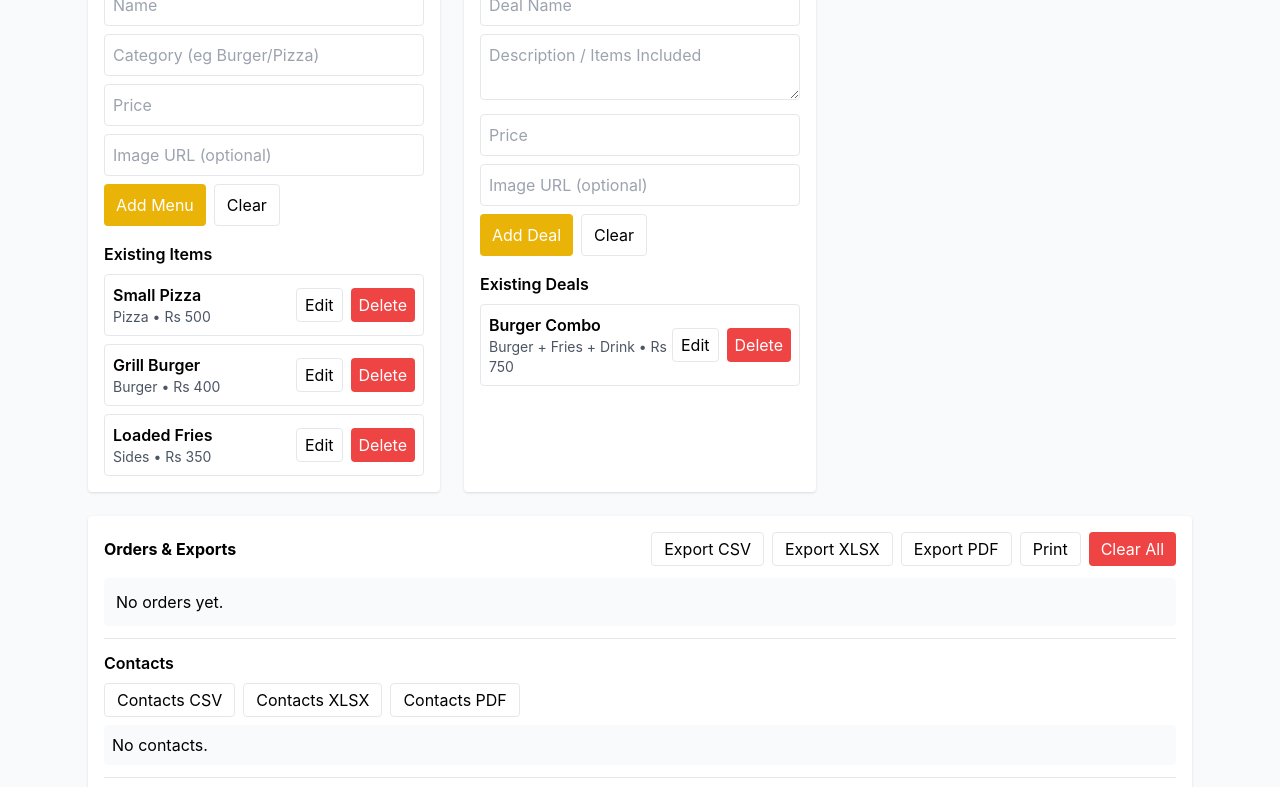
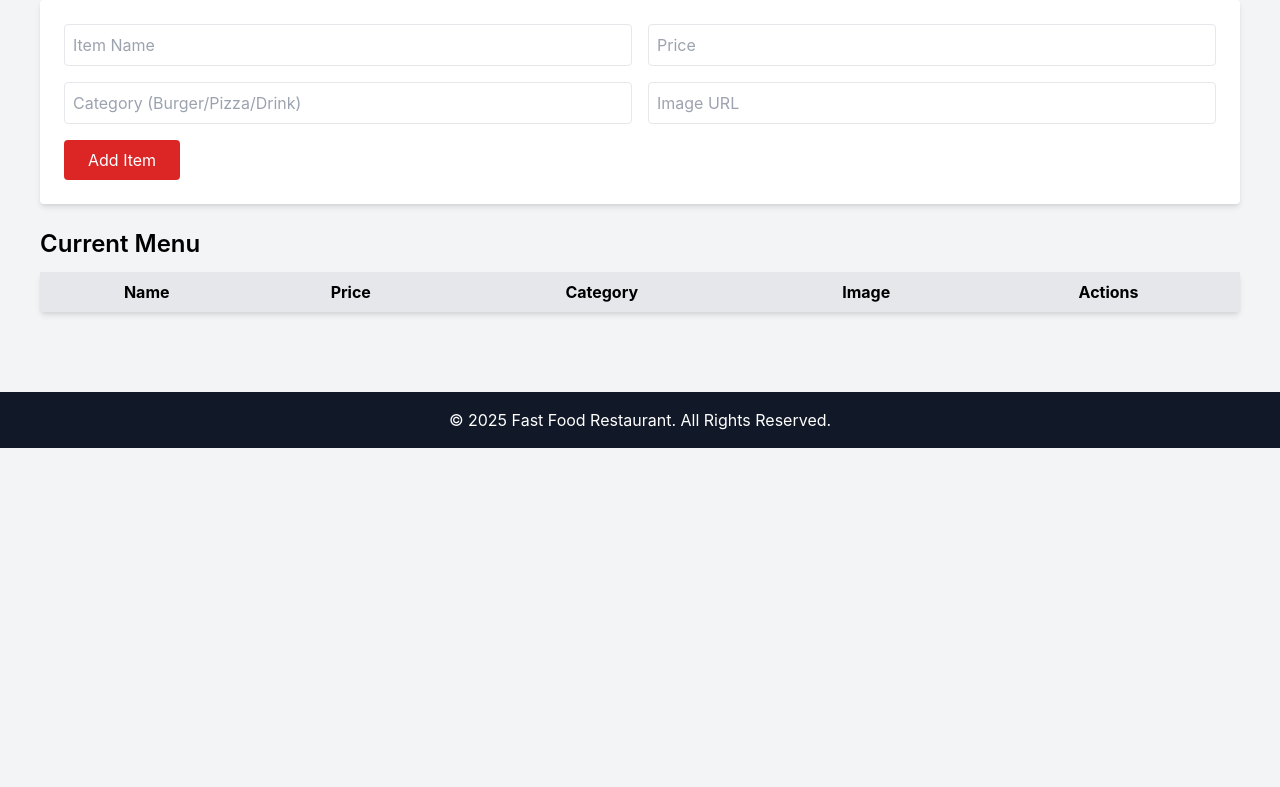
Before and after one commit to MHSons/Hotel, a plain HTML site: page admin.html in a window 1280 px wide. Shown: the part 152-939 px from the top of the page. After the commit the page ends 800 px from the top, so only its background shows below. Drawn offline with nearby package versions, Linux system fonts and the light colour scheme; files that its build step writes are made by us from their sources.

Commit message:
Update admin.html

```diff
--- a/admin.html
+++ b/admin.html
@@ -1,100 +1,64 @@
-<!doctype html>
+<!DOCTYPE html>
 <html lang="en">
 <head>
-  <meta charset="utf-8" />
-  <meta name="viewport" content="width=device-width,initial-scale=1" />
-  <title>Admin — Mellow Cheez</title>
-  <script src="https://cdn.tailwindcss.com"></script>
-  <script src="https://cdnjs.cloudflare.com/ajax/libs/qrcodejs/1.0.0/qrcode.min.js"></script>
-  <script src="https://cdnjs.cloudflare.com/ajax/libs/xlsx/0.18.5/xlsx.full.min.js"></script>
-  <script src="https://cdnjs.cloudflare.com/ajax/libs/FileSaver.js/2.0.5/FileSaver.min.js"></script>
-  <script src="https://cdnjs.cloudflare.com/ajax/libs/html2pdf.js/0.9.3/html2pdf.bundle.min.js"></script>
-  <link rel="stylesheet" href="style.css" />
+  <meta charset="UTF-8">
+  <meta name="viewport" content="width=device-width, initial-scale=1.0">
+  <title>Admin Panel - Fast Food</title>
+  <link href="https://cdn.jsdelivr.net/npm/tailwindcss@2.2.19/dist/tailwind.min.css" rel="stylesheet">
+  <link rel="stylesheet" href="assets/css/style.css">
 </head>
-<body class="bg-gray-50">
+<body class="bg-gray-100">
+  <!-- Navbar -->
+  <nav class="bg-red-600 p-4 text-white flex justify-between">
+    <h1 class="text-xl font-bold">🍔 Fast Food Admin</h1>
+    <div>
+      <a href="index.html" class="px-2">Home</a>
+      <a href="menu.html" class="px-2">Menu</a>
+      <a href="deals.html" class="px-2">Deals</a>
+      <a href="gallery.html" class="px-2">Gallery</a>
+      <a href="order.html" class="px-2">Order</a>
+      <a href="contact.html" class="px-2">Contact</a>
+      <a href="admin.html" class="px-2 font-bold">Admin</a>
+    </div>
+  </nav>
 
-  <header class="bg-yellow-500 text-white">
-    <div class="max-w-6xl mx-auto p-4 flex justify-between">
-      <h1 class="text-lg font-bold">Admin Panel</h1>
-      <div>
-        <a href="index.html" class="bg-white text-yellow-600 px-3 py-1 rounded">Site</a>
+  <!-- Admin Panel Section -->
+  <section class="p-10">
+    <h2 class="text-3xl font-bold mb-4">Manage Menu</h2>
+
+    <!-- Add Menu Form -->
+    <form id="menuForm" class="bg-white p-6 rounded shadow-md mb-6">
+      <div class="grid md:grid-cols-2 gap-4">
+        <input type="text" id="itemName" placeholder="Item Name" class="border p-2 rounded" required>
+        <input type="number" id="itemPrice" placeholder="Price" class="border p-2 rounded" required>
+        <input type="text" id="itemCategory" placeholder="Category (Burger/Pizza/Drink)" class="border p-2 rounded" required>
+        <input type="text" id="itemImage" placeholder="Image URL" class="border p-2 rounded">
       </div>
-    </div>
-  </header>
+      <button type="submit" class="mt-4 bg-red-600 text-white px-6 py-2 rounded">Add Item</button>
+    </form>
 
-  <main class="max-w-6xl mx-auto p-6 grid md:grid-cols-3 gap-6">
-    <!-- Menu Manager -->
-    <section id="menu" class="bg-white p-4 rounded shadow">
-      <h2 class="font-bold mb-3">Menu — Add / Edit</h2>
-      <input id="m_name" placeholder="Name" class="w-full p-2 border rounded mb-2">
-      <input id="m_category" placeholder="Category (eg Burger/Pizza)" class="w-full p-2 border rounded mb-2">
-      <input id="m_price" placeholder="Price" class="w-full p-2 border rounded mb-2">
-      <input id="m_image" placeholder="Image URL (optional)" class="w-full p-2 border rounded mb-2">
-      <div class="flex gap-2">
-        <button id="m_add" class="bg-yellow-500 text-white px-3 py-2 rounded">Add Menu</button>
-        <button id="m_update" class="hidden bg-green-600 text-white px-3 py-2 rounded">Save Changes</button>
-        <button id="m_clear" class="px-3 py-2 border rounded">Clear</button>
-      </div>
+    <!-- Menu List Table -->
+    <h3 class="text-2xl font-semibold mb-3">Current Menu</h3>
+    <table class="w-full bg-white rounded shadow-md" id="menuTable">
+      <thead class="bg-gray-200">
+        <tr>
+          <th class="p-2">Name</th>
+          <th class="p-2">Price</th>
+          <th class="p-2">Category</th>
+          <th class="p-2">Image</th>
+          <th class="p-2">Actions</th>
+        </tr>
+      </thead>
+      <tbody id="menuTableBody">
+        <!-- Items will load dynamically -->
+      </tbody>
+    </table>
+  </section>
 
-      <h3 class="mt-4 font-semibold">Existing Items</h3>
-      <div id="menuTable" class="mt-2 space-y-2 max-h-96 overflow-auto"></div>
-    </section>
+  <footer class="bg-gray-900 text-white text-center p-4 mt-10">
+    © 2025 Fast Food Restaurant. All Rights Reserved.
+  </footer>
 
-    <!-- Deals Manager -->
-    <section id="deals" class="bg-white p-4 rounded shadow">
-      <h2 class="font-bold mb-3">Deals — Add / Edit</h2>
-      <input id="d_name" placeholder="Deal Name" class="w-full p-2 border rounded mb-2">
-      <textarea id="d_desc" placeholder="Description / Items Included" class="w-full p-2 border rounded mb-2"></textarea>
-      <input id="d_price" placeholder="Price" class="w-full p-2 border rounded mb-2">
-      <input id="d_image" placeholder="Image URL (optional)" class="w-full p-2 border rounded mb-2">
-      <div class="flex gap-2">
-        <button id="d_add" class="bg-yellow-500 text-white px-3 py-2 rounded">Add Deal</button>
-        <button id="d_update" class="hidden bg-green-600 text-white px-3 py-2 rounded">Save Changes</button>
-        <button id="d_clear" class="px-3 py-2 border rounded">Clear</button>
-      </div>
-
-      <h3 class="mt-4 font-semibold">Existing Deals</h3>
-      <div id="dealsTable" class="mt-2 space-y-2 max-h-96 overflow-auto"></div>
-    </section>
-
-    <!-- Orders Manager / Exports -->
-    <section id="orders" class="bg-white p-4 rounded shadow md:col-span-3">
-      <div class="flex justify-between items-center mb-3">
-        <h2 class="font-bold">Orders & Exports</h2>
-        <div class="flex gap-2">
-          <button onclick="exportOrdersCSV()" class="px-3 py-1 border rounded">Export CSV</button>
-          <button onclick="exportOrdersXLSX()" class="px-3 py-1 border rounded">Export XLSX</button>
-          <button onclick="exportOrdersPDF()" class="px-3 py-1 border rounded">Export PDF</button>
-          <button onclick="printOrders()" class="px-3 py-1 border rounded">Print</button>
-          <button onclick="clearAllData()" class="px-3 py-1 bg-red-500 text-white rounded">Clear All</button>
-        </div>
-      </div>
-
-      <div id="ordersList" class="space-y-3 max-h-96 overflow-auto"></div>
-
-      <hr class="my-3">
-      <h3 class="font-semibold">Contacts</h3>
-      <div class="flex gap-2 my-2">
-        <button onclick="exportContactsCSV()" class="px-3 py-1 border rounded">Contacts CSV</button>
-        <button onclick="exportContactsXLSX()" class="px-3 py-1 border rounded">Contacts XLSX</button>
-        <button onclick="exportContactsPDF()" class="px-3 py-1 border rounded">Contacts PDF</button>
-      </div>
-      <div id="contactsList" class="max-h-48 overflow-auto"></div>
-
-      <hr class="my-3">
-      <h3 class="font-semibold">Gallery</h3>
-      <input id="g_url" placeholder="Image URL" class="w-full p-2 border rounded mb-2">
-      <button id="g_add" class="bg-yellow-500 text-white px-3 py-2 rounded">Add Image</button>
-      <div id="galleryList" class="mt-3 grid grid-cols-4 gap-2"></div>
-    </section>
-  </main>
-
-  <script src="script.js"></script>
-  <script>
-    // Initialize admin page once script.js is loaded
-    window.addEventListener('load', () => {
-      initAdmin();
-    });
-  </script>
+  <script src="assets/js/script.js"></script>
 </body>
 </html>
```
